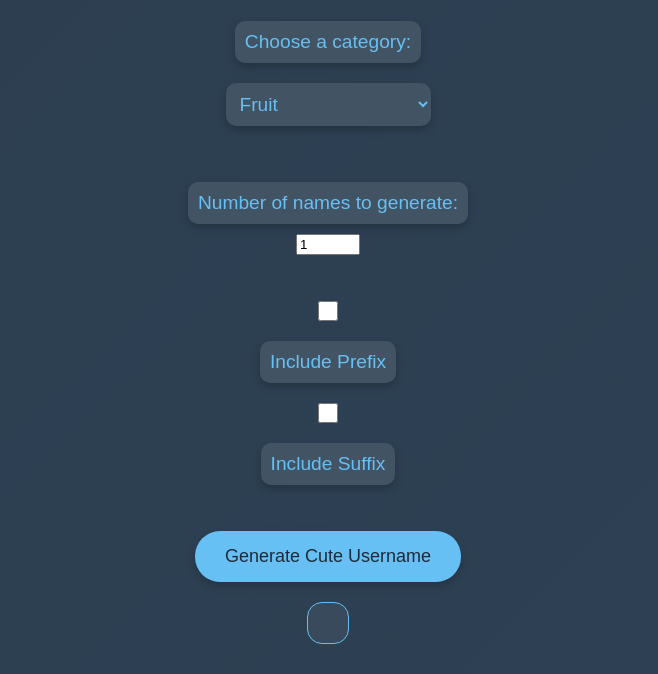
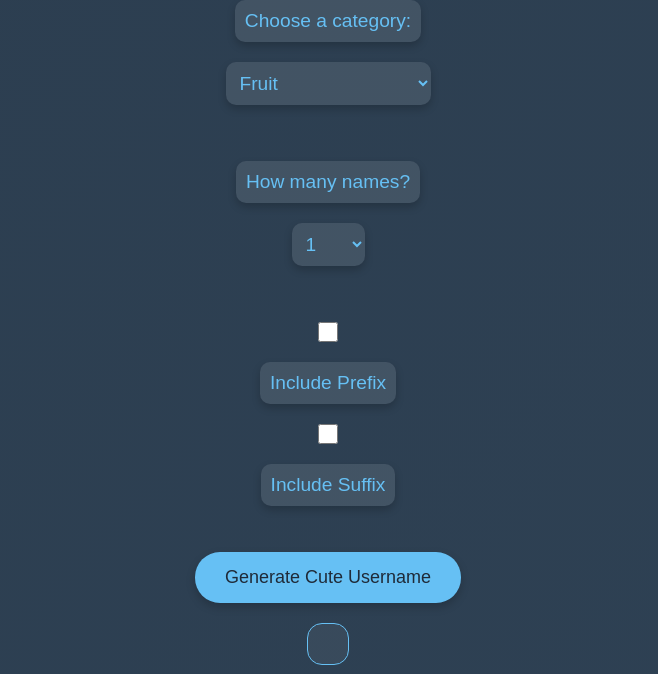
Before and after one commit to Meowthebest/cute-names, a plain HTML site: page index.html in a window 1280 px wide. Shown: the part 126-800 px from the top of the page, without its empty margins (312-970 px from the left). Drawn offline with Linux system fonts and the light colour scheme.

Commit message:
Update index.html

```diff
--- a/index.html
+++ b/index.html
@@ -23,8 +23,15 @@
 
     <br><br>
 
-    <label for="name-count">Number of names to generate:</label>
-    <input type="number" id="name-count" value="1" min="1" max="200">
+    <label for="count-select">How many names?</label>
+    <select id="count-select">
+        <option value="1">1</option>
+        <option value="5">5</option>
+        <option value="10">10</option>
+        <option value="20">20</option>
+        <option value="50">50</option>
+        <option value="100">100</option>
+    </select>
 
     <br><br>
 
```
